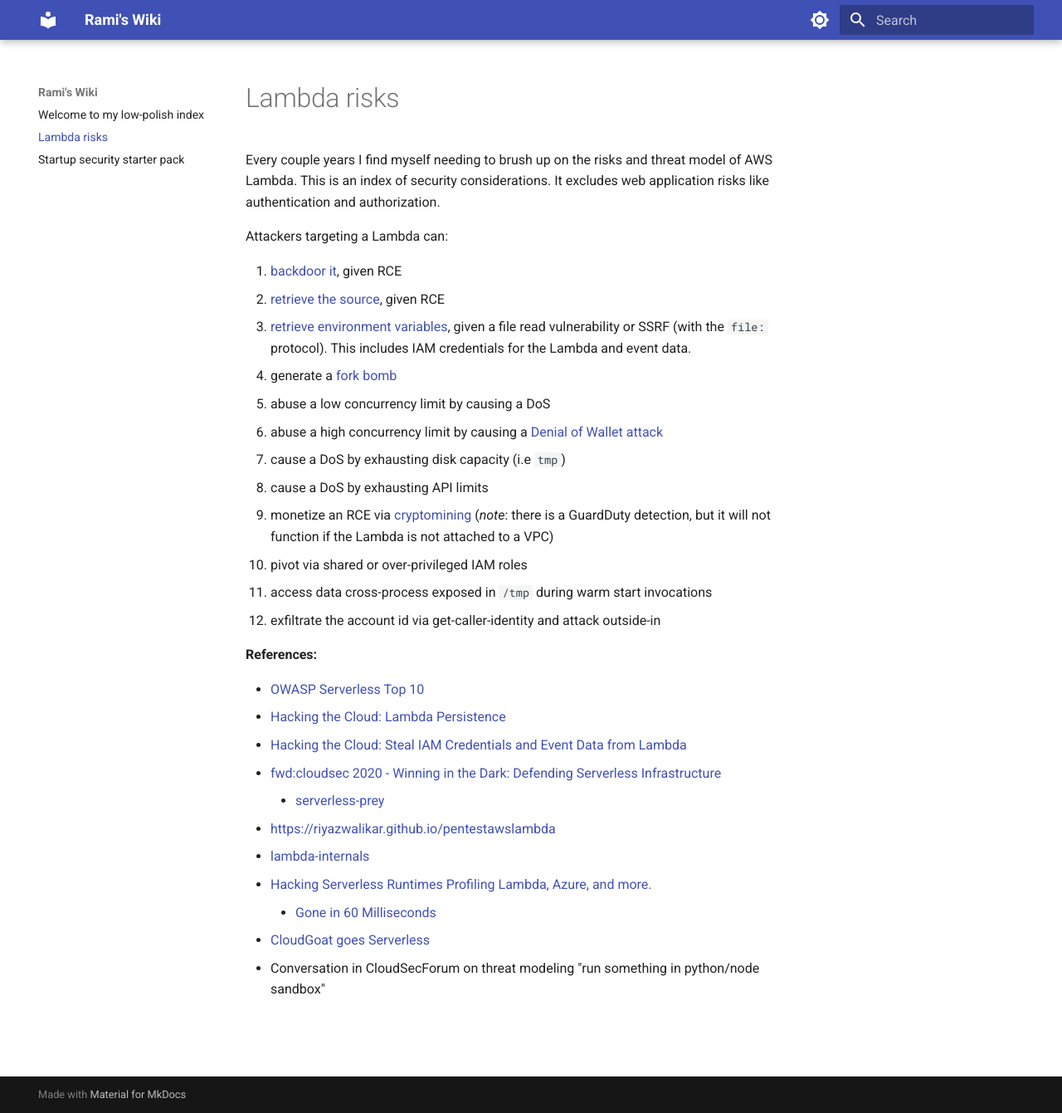
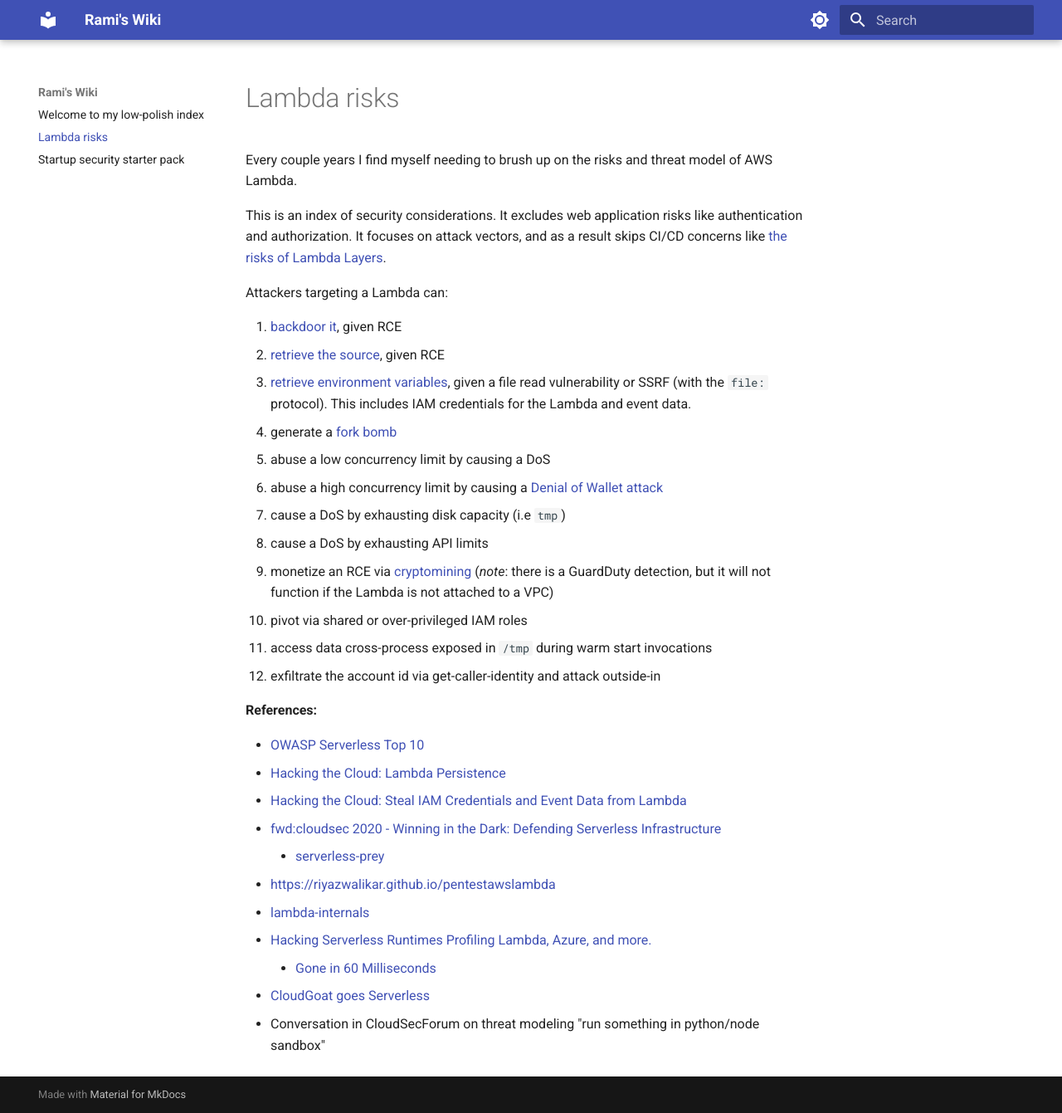
Before and after one commit to ramimac/wiki, an MkDocs documentation site: the page built from docs/lambda-risks.md, in a window 1280 px wide and 1341 px high. Shown: the whole window at 83% size. Built offline with MkDocs 1.6.1 and Material for MkDocs 9.7.7, drawn with Linux system fonts in a browser that asks for light colours.

Commit message:
add lambda layers note

```diff
--- a/docs/lambda-risks.md
+++ b/docs/lambda-risks.md
@@ -3,7 +3,8 @@
 ---
 
 Every couple years I find myself needing to brush up on the risks and threat model of AWS Lambda.
-This is an index of security considerations. It excludes web application risks like authentication and authorization.
+
+This is an index of security considerations. It excludes web application risks like authentication and authorization. It focuses on attack vectors, and as a result skips CI/CD concerns like [the risks of Lambda Layers](https://www.clearvector.com/blog/lambda-spy/).
 
 Attackers targeting a Lambda can:
 
```
